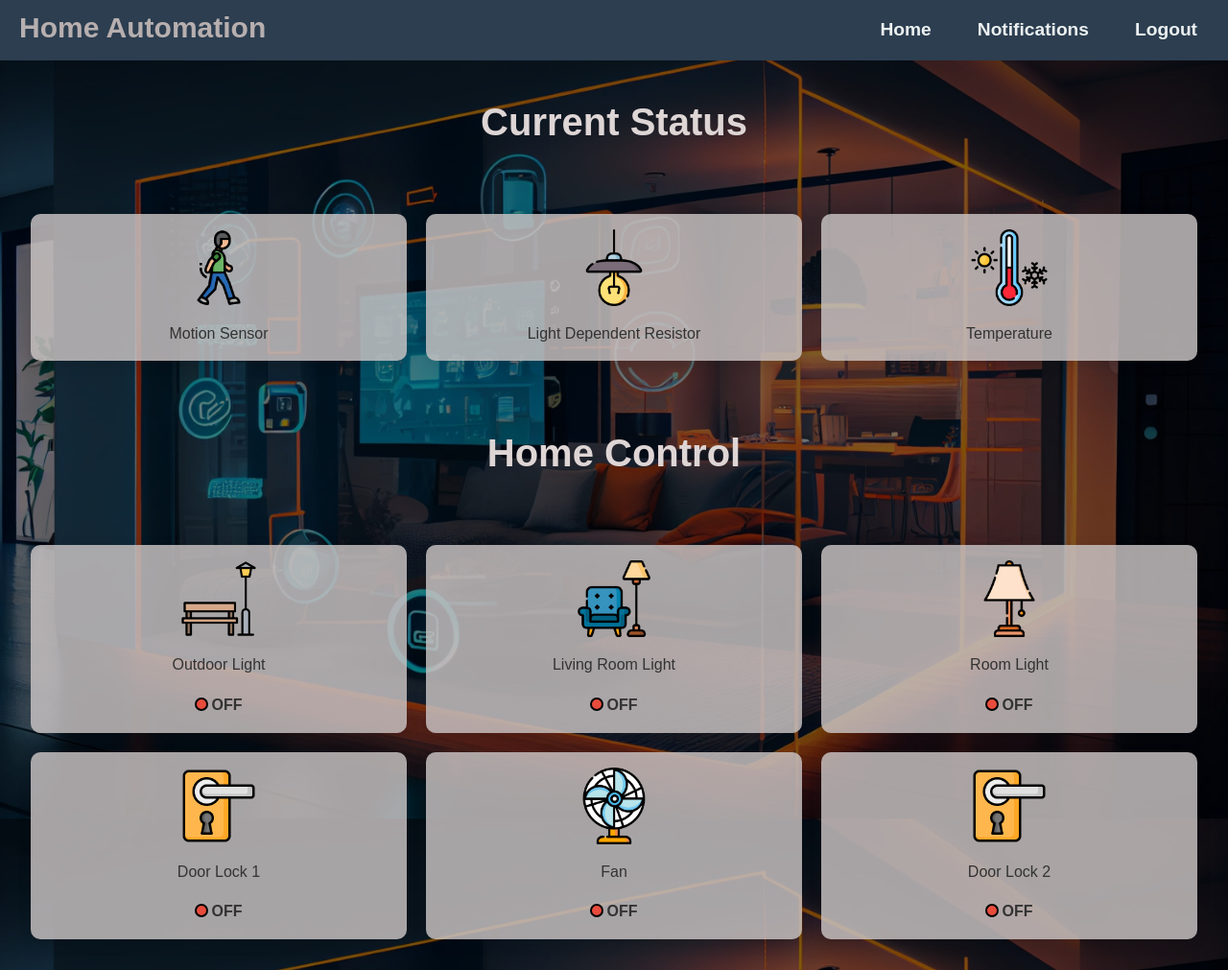
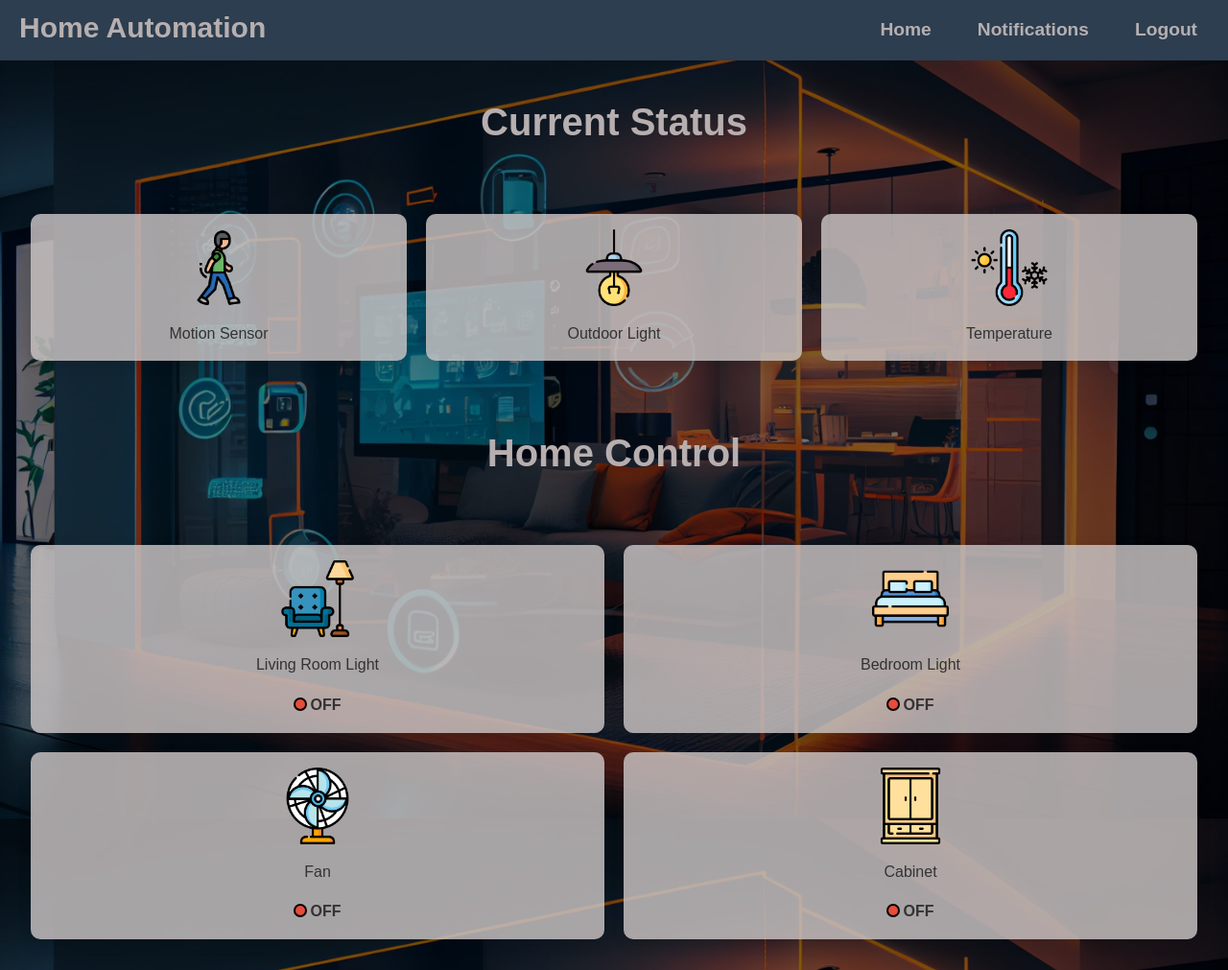
Before and after one commit to anggeching/home-control, a PHP site: page /front-end/home.php in a window 1280 px wide. Shown: the whole page at 96% size. Run offline with PHP 8.4, Linux system fonts and the light colour scheme; data that the repository does not hold is empty.

Commit message:
4 home control

```diff
--- a/css/style.css
+++ b/css/style.css
@@ -46,12 +46,12 @@ nav ul li {
 }
 
 nav ul li a {
-  color: #ecf0f1;
+  color: #b7afaf;
   text-decoration: none;
   font-size: 1.2rem;
   padding: 0.5rem 1rem;
   transition: background-color 0.3s ease;
-font-weight: bold;
+  font-weight: bold;
 }
 
 nav ul li a:hover {
@@ -68,7 +68,7 @@ nav ul li a:hover {
 .header-text h1 {
   font-family: 'Nunito', sans-serif;
   font-weight: 700;
-  color: #ded5d5;
+  color: #b7afaf;
   font-size: 2.5rem;
   margin: 0;
 }
@@ -83,9 +83,9 @@ nav ul li a:hover {
   padding: 0 2rem;
 }
 
-/* Grid Layout for 3x2 */
-.icons-section.grid-3x2 {
-  grid-template-columns: repeat(3, 1fr); /* 3 columns */
+/* Grid Layout for 2x2 */
+.icons-section.grid-2x2 {
+  grid-template-columns: repeat(2, 1fr); /* 2 columns */
   gap: 20px; /* Adjust as needed */
 }
 
--- a/front-end/home.php
+++ b/front-end/home.php
@@ -34,9 +34,9 @@
             <p>Motion Sensor</p>
         </div>
         <div class="icon-container">
-            <!-- Light Dependent Resistor Icon -->
-            <img class="icon icon-light" src="../assets/img/ldr.png" alt="Light Dependent Resistor">
-            <p>Light Dependent Resistor</p>
+            <!-- Outdoor Light Icon -->
+            <img class="icon icon-light" src="../assets/img/outdoor.png" alt="Light Dependent Resistor">
+            <p>Outdoor Light</p>
         </div>
         <div class="icon-container">
             <!-- Temperature Icon -->
@@ -50,17 +50,9 @@
         <h1>Home Control</h1>
     </header>
 
-    <section class="icons-section grid-3x2">
+    <section class="icons-section grid-2x2">
         <!-- Icon Containers (Static HTML) -->
         <!-- Note: The data-room attributes should match the IDs in the database -->
-        <div class="icon-container" data-room="0">
-            <img class="icon icon-example-1" src="../assets/img/outdoorlight.png" alt="Outdoor Light">
-            <p>Outdoor Light</p>
-            <div class="status-wrapper">
-              <span class="status-indicator"></span>
-              <p class="status-text">OFF</p>
-          </div>
-        </div>
         <div class="icon-container" data-room="1">
             <img class="icon icon-example-2" src="../assets/img/livingroom.png" alt="Living Room Light">
             <p>Living Room Light</p>
@@ -70,16 +62,8 @@
           </div>
         </div>
         <div class="icon-container" data-room="2">
-            <img class="icon icon-example-3" src="../assets/img/roomlight.png" alt="Room Light">
-            <p>Room Light</p>
-            <div class="status-wrapper">
-              <span class="status-indicator"></span>
-              <p class="status-text">OFF</p>
-          </div>
-        </div>
-        <div class="icon-container" data-room="3">
-            <img class="icon icon-example-4" src="../assets/img/doorlock.png" alt="Door Lock 1">
-            <p>Door Lock 1</p>
+            <img class="icon icon-example-3" src="../assets/img/bedroomlight.png" alt="Bedroom Light">
+            <p>Bedroom Light</p>
             <div class="status-wrapper">
               <span class="status-indicator"></span>
               <p class="status-text">OFF</p>
@@ -93,9 +77,9 @@
               <p class="status-text">OFF</p>
           </div>
         </div>
-        <div class="icon-container" data-room="5">
-            <img class="icon icon-example-6" src="../assets/img/doorlock.png" alt="Door Lock 2">
-            <p>Door Lock 2</p>
+        <div class="icon-container" data-room="3">
+            <img class="icon icon-example-4" src="../assets/img/cabinet.png" alt="Cabinet">
+            <p>Cabinet</p>
             <div class="status-wrapper">
               <span class="status-indicator"></span>
               <p class="status-text">OFF</p>
```
Also changed, not shown: other parts of css/style.css (+11 -14 lines), assets/img/bedroomlight.png (added), assets/img/cabinet.png (added), assets/img/outdoor.png (renamed from assets/img/ldr.png), assets/img/outdoorlight.png (deleted), assets/img/roomlight.png (deleted), 3 other files.
